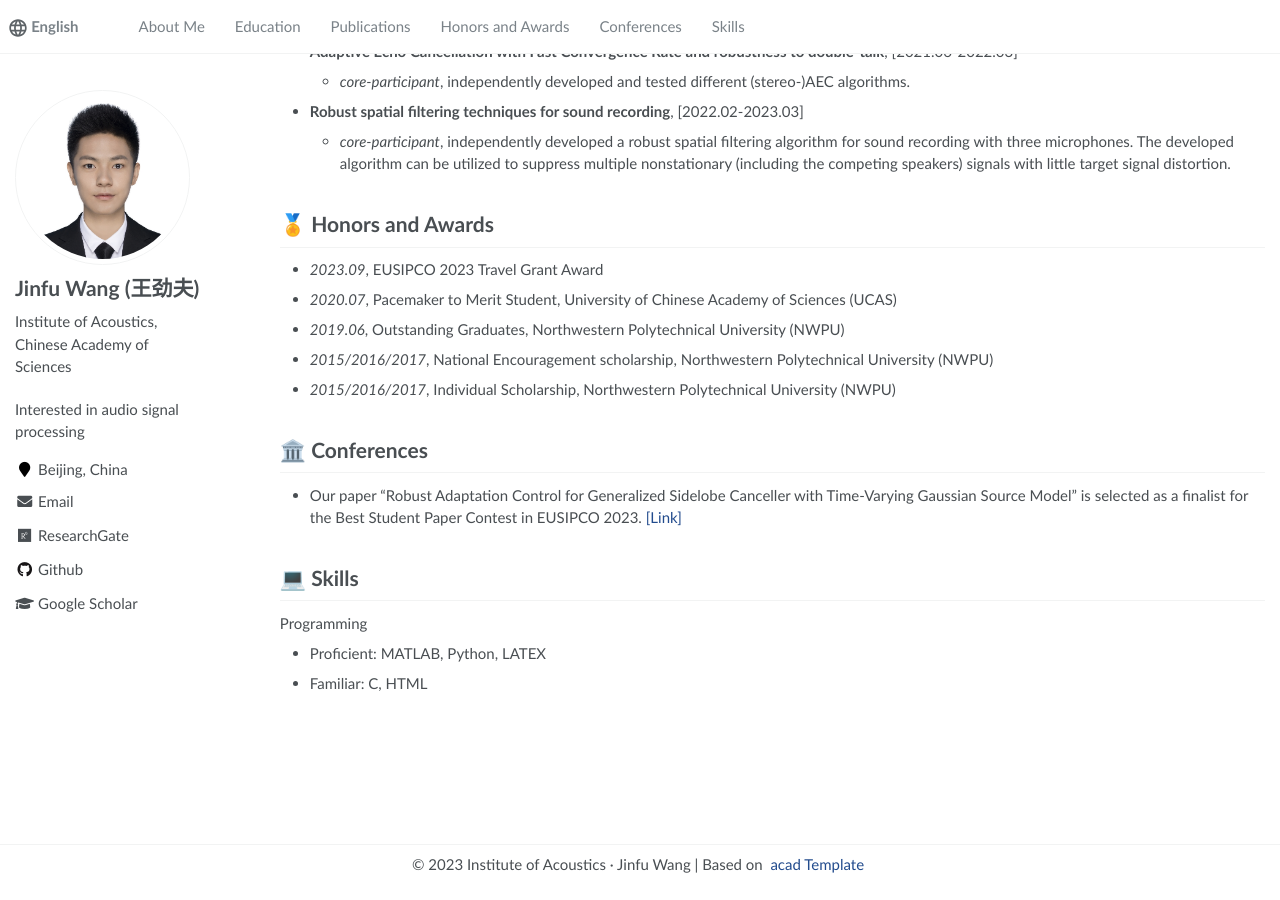
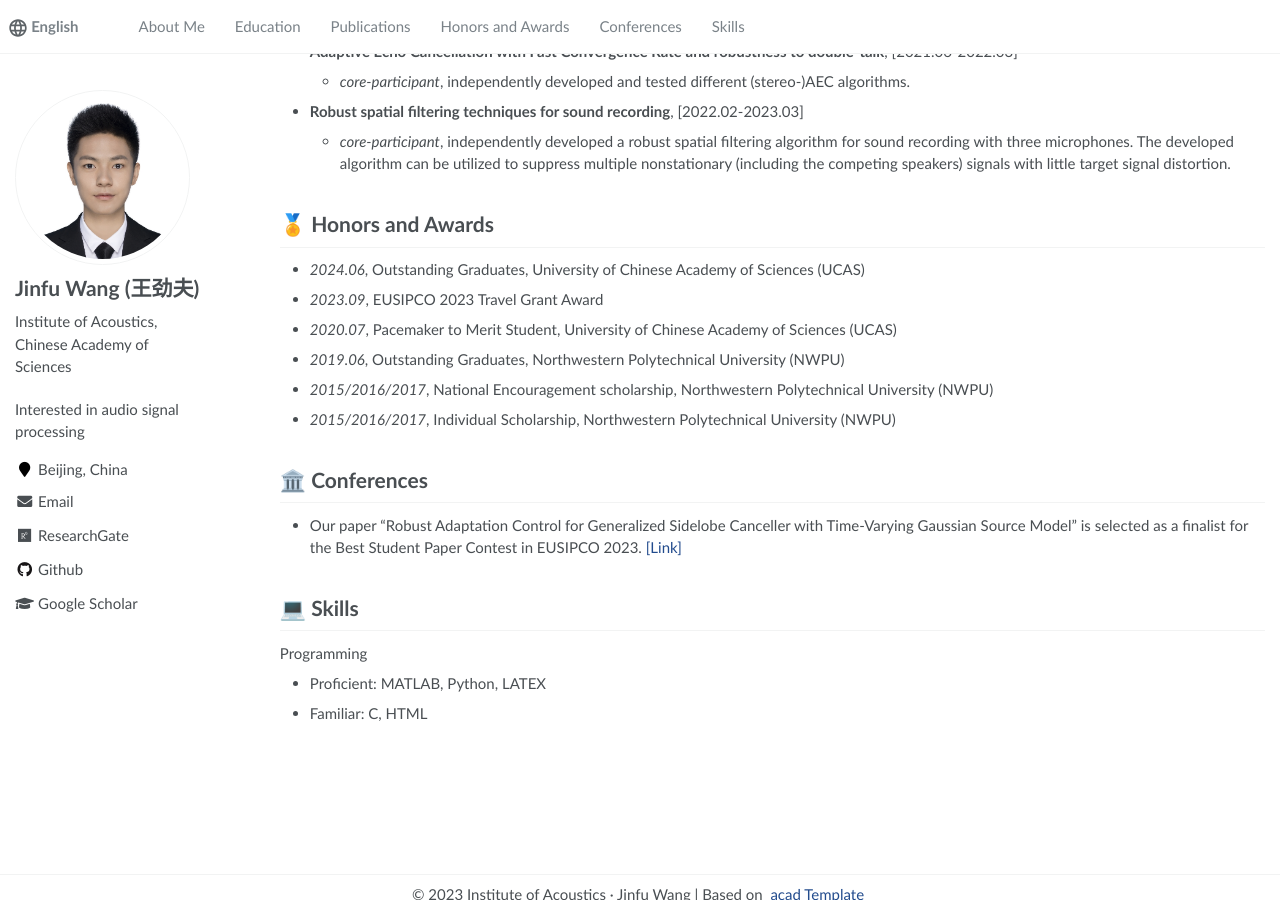
Before and after one commit to 875441459/875441459.github.io, a Jekyll site: the page built from _pages/about.md, in a window 1280 px wide and 900 px high, scrolled down 1097 px. Built offline with Jekyll 4.4.1, drawn with Linux system fonts in a browser that asks for light colours; some of the changed text lies outside the part shown.

Commit message:
Update about.md

```diff
--- a/_pages/about.md
+++ b/_pages/about.md
@@ -22,7 +22,7 @@ My research focuses on **microphone array processing**, **(semi-)blind speech se
 
 <span class='anchor' id='-Education'></span>
 # 🎓 Education
-- *2019.09 - now*, **Ph.D.**, <a href="http://www.ioa.cas.cn/"><img class="svg" src="/images/IOA.svg" width="23pt"></a>, Institute of Acoustics (IOA), University of Chinese Academy of Sciences (UCAS), Beijing, China.
+- *2019.09 - 2024.06*, **Ph.D.**, <a href="http://www.ioa.cas.cn/"><img class="svg" src="/images/IOA.svg" width="23pt"></a>, Institute of Acoustics (IOA), University of Chinese Academy of Sciences (UCAS), Beijing, China.
 - *2015.09 - 2019.06*, **B.E.**, <a href="https://www.nwpu.edu.cn/"><img class="svg" src="/images/NWPU.svg" width="23pt"></a>, Northwestern Polytechnical University (NWPU), Xi’an, Shaanxi, China.
 
 
@@ -72,6 +72,7 @@ My research focuses on **microphone array processing**, **(semi-)blind speech se
 <span class='anchor' id="-honors-and-awards"></span>
 # 🏅 Honors and Awards
 
+- *2024.06*, Outstanding Graduates, University of Chinese Academy of Sciences (UCAS)
 - *2023.09*, EUSIPCO 2023 Travel Grant Award
 - *2020.07*, Pacemaker to Merit Student, University of Chinese Academy of Sciences (UCAS)
 - *2019.06*, Outstanding Graduates, Northwestern Polytechnical University (NWPU)
```
